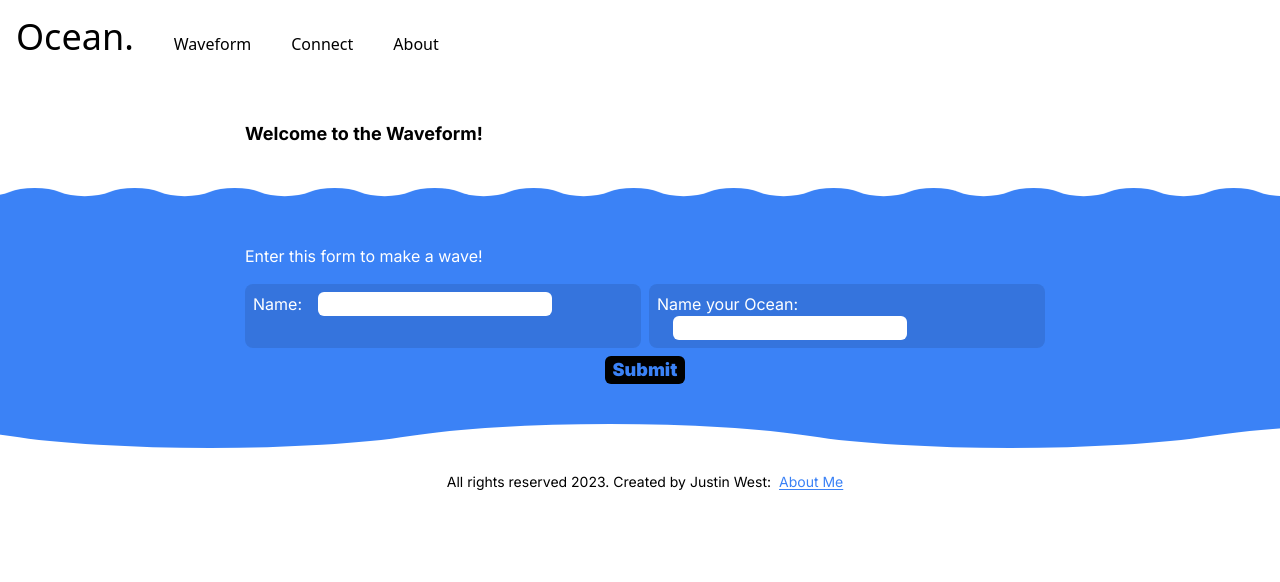
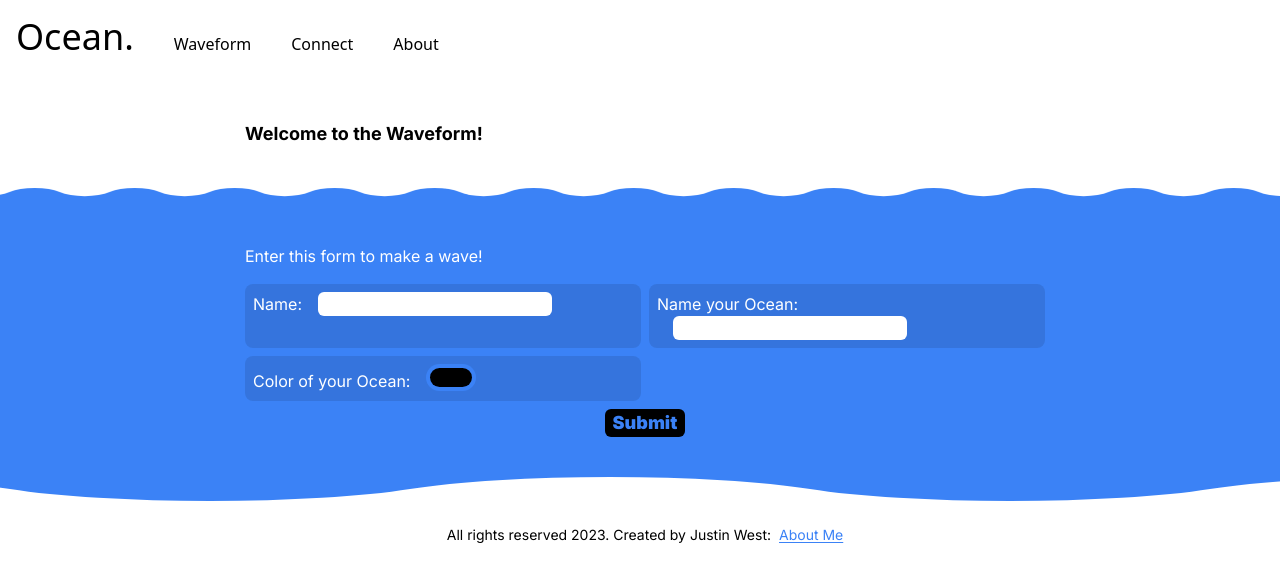
Before and after one commit to Justin-West/Ocean, a Next.js app: page /waveform in a window 1280 px wide. Shown: the top 582 px of the page. Built offline with nearby package versions, Linux system fonts and the light colour scheme.

Commit message:
added color

```diff
--- a/src/app/globals.css
+++ b/src/app/globals.css
@@ -142,3 +142,11 @@ section {
     transform: rotate(-5deg);
   }
 }
+
+input[type="color"]::-webkit-color-swatch-wrapper {
+  padding: 0;
+}
+input[type="color"]::-webkit-color-swatch {
+  border-radius: 10000px;
+  border: none;
+}
--- a/src/app/waveform/page.tsx
+++ b/src/app/waveform/page.tsx
@@ -17,7 +17,7 @@ export default function Waveform() {
               <label htmlFor="" className=" text-white">
                 Name:
               </label>
-              <input className=" ml-4 rounded-md" type="text" />
+              <input className=" ml-4 rounded-md" type="text" required />
             </div>
 
             <div className=" bg-black/10 p-2 rounded-lg">
@@ -26,9 +26,20 @@ export default function Waveform() {
               </label>
               <input className=" ml-4 rounded-md" type="text" />
             </div>
-            <button className=" bg-black text-lg font-black px-2 rounded-md col-span-2 mx-auto w-max text-blue-500">
-              Submit
-            </button>
+            <div className=" bg-black/10 p-2 rounded-lg">
+              <label htmlFor="" className=" text-white">
+                Color of your Ocean:
+              </label>
+              <input
+                className=" ml-4 rounded-full bg-blue-500 p-1"
+                type="color"
+                name=""
+                id=""
+              />
+            </div>
+            <div className=" bg-black text-lg font-black px-2 rounded-md col-span-2 mx-auto w-max text-blue-500">
+              <input type="submit" value="Submit"></input>
+            </div>
           </form>
         </div>
       </section>
```
